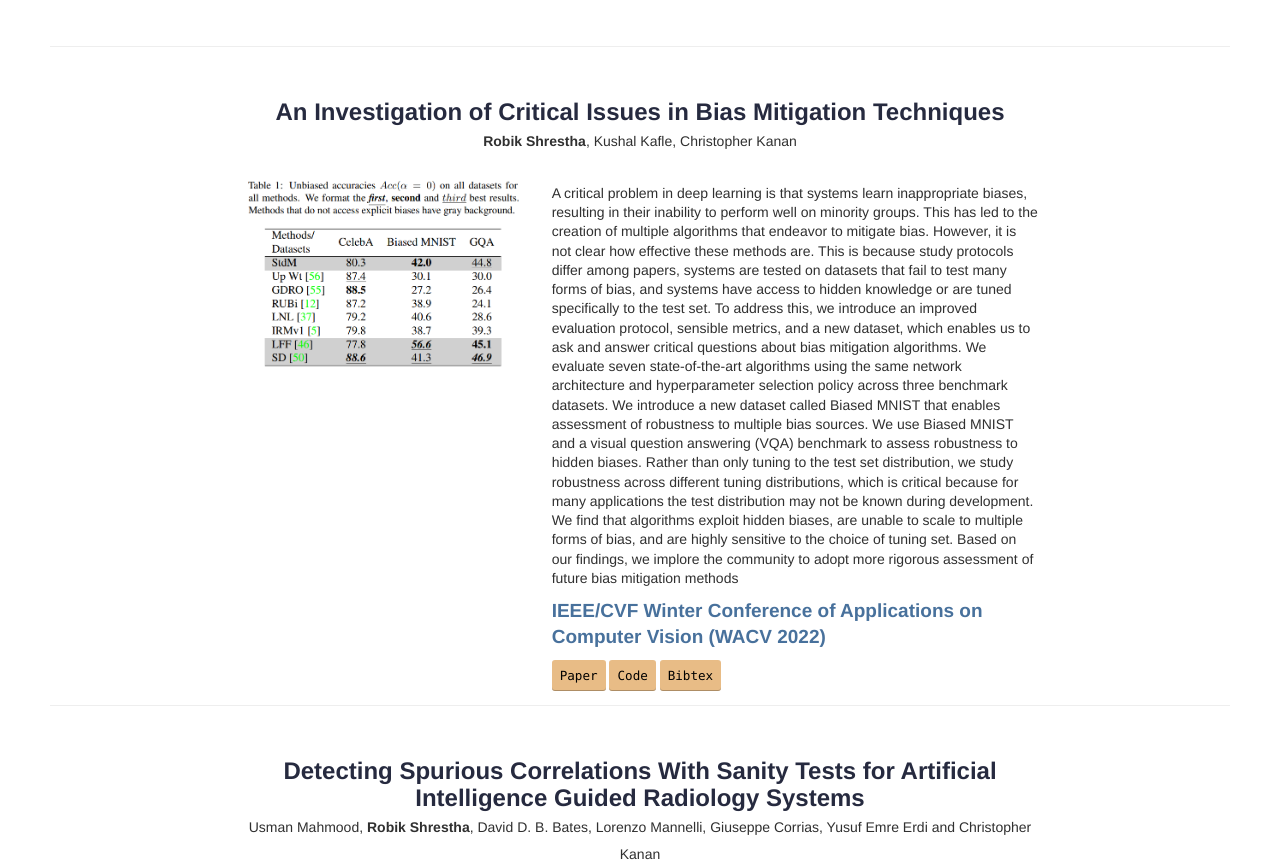
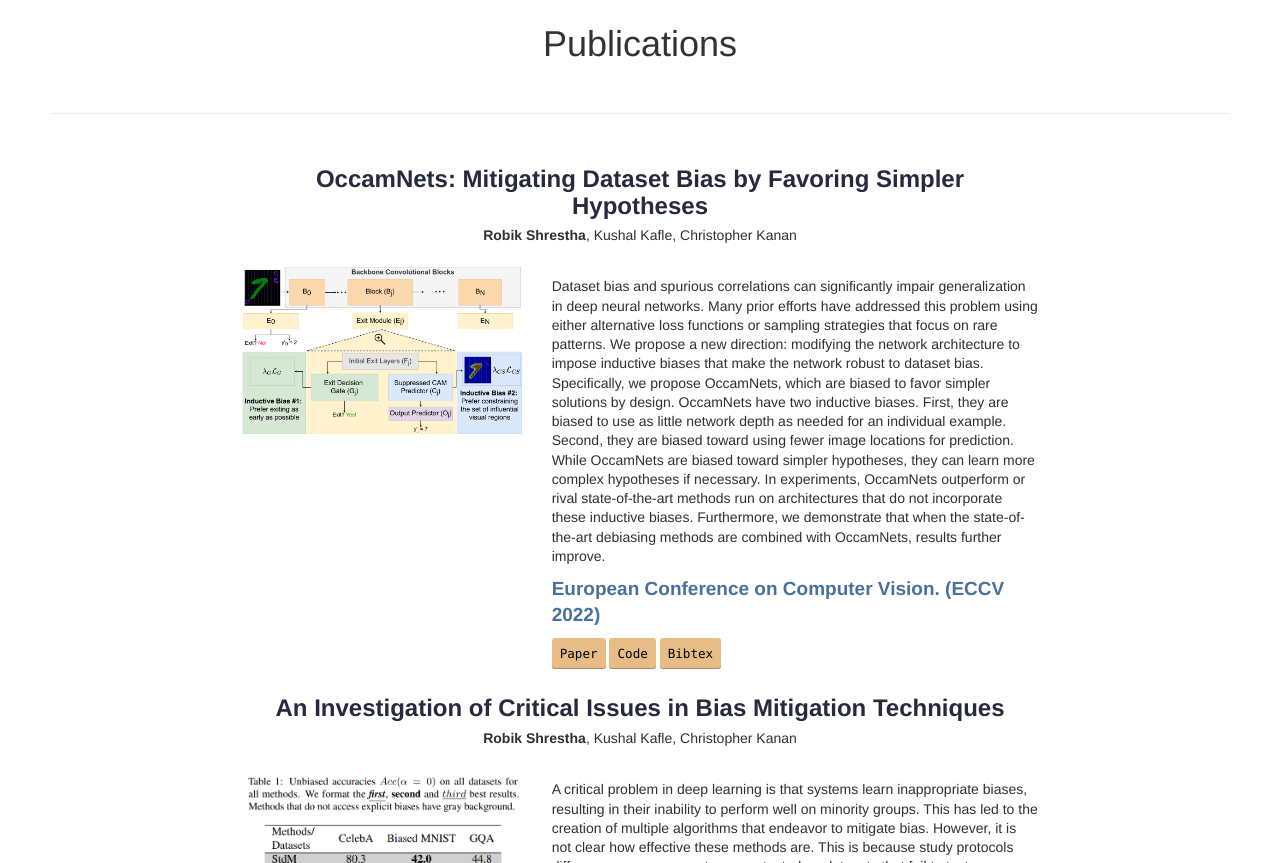
Before and after one commit to erobic/erobic.github.io, a plain HTML site: page index.html in a window 1280 px wide. Shown: the part 1620-2483 px from the top of the page. Drawn offline with nearby package versions, Linux system fonts and the light colour scheme.

Commit message:
Added OccamNetv1

```diff
--- a/index.html
+++ b/index.html
@@ -420,7 +420,11 @@
 <div id="news" class="container-fluid section-news">
     <div class="row">
         <h1 class="text-center">Latest News</h1><br>
+
         <div class="col-sm-8 col-sm-offset-2">
+            <h4><b>July 2022:</b>Our paper <a href="https://arxiv.org/abs/2204.02426">"OccamNets: Mitigating Dataset
+                Bias by Favoring Simpler Hypotheses
+                "</a> was accepted at ECCV 2022 (Oral).</h4>
 
             <h4><b>Jan 2022:</b>Our paper <a href="https://arxiv.org/abs/2104.00170">"An Investigation of Critical
                 Issues in Bias Mitigation Techniques
@@ -435,7 +439,6 @@
                 An Example of Goodhart's Law"</a> was accepted at NeurIPS!</h4>
             <h4><b>April 2020:</b>Our paper <a href="https://arxiv.org/pdf/2004.05704.pdf">"A negative case analysis of
                 visual grounding methods for VQA"</a> was accepted at ACL!</h4>
-
         </div>
 
         <!-- Collapsed News -->
@@ -454,6 +457,59 @@
         <h1 class="text-center">Publications</h1><br>
 
         <hr/>
+
+        <div class="row">
+            <div class="row">
+                <div class="col-sm-8 text-left  col-sm-offset-2 text-center">
+                    <a href="https://arxiv.org/abs/2204.02426" target="_blank"><h3 class="mark paper-title"><strong>OccamNets:
+                        Mitigating Dataset Bias by Favoring Simpler Hypotheses
+                    </strong><br>
+                        <small><strong>Robik Shrestha</strong>, Kushal Kafle, Christopher Kanan</small></h3></a>
+                </div>
+            </div>
+
+
+            <div class="row">
+                <div class="col-sm-3 col-sm-offset-2">
+                    <div><img src="images/occamnets.png" class="thumbnail img-responsive"
+                              alt="OccamNets: Mitigating Dataset Bias by Favoring Simpler Hypotheses"><br>
+                    </div>
+                </div>
+
+                <div class="col-sm-5 text-left">
+                    <h4 class="h4-small">
+                        Dataset bias and spurious correlations can significantly impair generalization in deep neural
+                        networks. Many prior efforts have addressed this problem using either alternative loss functions
+                        or sampling strategies that focus on rare patterns. We propose a new direction: modifying the
+                        network architecture to impose inductive biases that make the network robust to dataset bias.
+                        Specifically, we propose OccamNets, which are biased to favor simpler solutions by
+                        design. OccamNets have two inductive biases. First, they are biased to use as little
+                        network depth as needed for an individual example. Second, they are biased toward using fewer
+                        image locations for prediction. While OccamNets are biased toward simpler hypotheses,
+                        they can learn more complex hypotheses if necessary. In experiments, OccamNets outperform
+                        or rival state-of-the-art methods run on architectures that do not incorporate these inductive
+                        biases. Furthermore, we demonstrate that when the state-of-the-art debiasing methods are
+                        combined with OccamNets, results further improve.</h4>
+                    <h4 class="text-status"><strong>European Conference on Computer Vision. (ECCV 2022)</strong>
+                    </h4>
+                    <a href="https://arxiv.org/abs/2204.02426" target="_blank"><kbd>Paper</kbd></a>
+                    <a href="https://github.com/erobic/occam-nets-v1" target="_blank"><kbd>Code</kbd></a>
+                    <kbd data-toggle="collapse" data-target="#eccv2022">Bibtex</kbd>
+                    <div id="eccv2022" class="collapse">
+                    <pre>
+                        <code>@article{shrestha2022occamnets,
+                          title={OccamNets: Mitigating Dataset Bias by Favoring Simpler Hypotheses},
+                          author={Shrestha, Robik and Kafle, Kushal and Kanan, Christopher},
+                          booktitle={European Conference on Computer Vision (ECCV)},
+                          year={2022}
+                        }
+                        </code>
+                    </pre>
+                    </div>
+                    <br>
+                </div>
+            </div>
+        </div>
 
         <!-- -->
 
@@ -495,7 +551,8 @@
                         are unable to scale to multiple forms of bias, and are highly sensitive to the choice of tuning
                         set. Based on our findings, we implore the community to adopt more rigorous assessment of future
                         bias mitigation methods</h4>
-                    <h4 class="text-status"><strong>IEEE/CVF Winter Conference of Applications on Computer Vision (WACV 2022)</strong>
+                    <h4 class="text-status"><strong>IEEE/CVF Winter Conference of Applications on Computer Vision (WACV
+                        2022)</strong>
                     </h4>
                     <a href="https://arxiv.org/abs/2104.00170" target="_blank"><kbd>Paper</kbd></a>
                     <a href="https://github.com/erobic/bias-mitigators" target="_blank"><kbd>Code</kbd></a>
@@ -906,7 +963,8 @@ title={Answer Them All! Toward Universal Visual Question Answering Models},
             <ul>
                 <li>My most favorite activity is wondering.</li>
                 <li>I constantly wonder about the life forms that will travel through the space and play jazz for
-                    the aliens.</li>
+                    the aliens.
+                </li>
                 <li>
                     I also wonder about our existence. In fact, I have a hypothesis: existence is a game where the
                     infinity has opted for physical manifestations with consciousness to experience itself!
@@ -916,7 +974,8 @@ title={Answer Them All! Toward Universal Visual Question Answering Models},
 
         <h3>Note for the Distant Offsprings</h3>
         <h4>
-            Could you please train one of my deep learning models and test it on the aliens? I really do want my models to generalize!
+            Could you please train one of my deep learning models and test it on the aliens? I really do want my models
+            to generalize!
         </h4>
 
     </div>
```
Also changed, not shown: images/occamnets.png (added).
